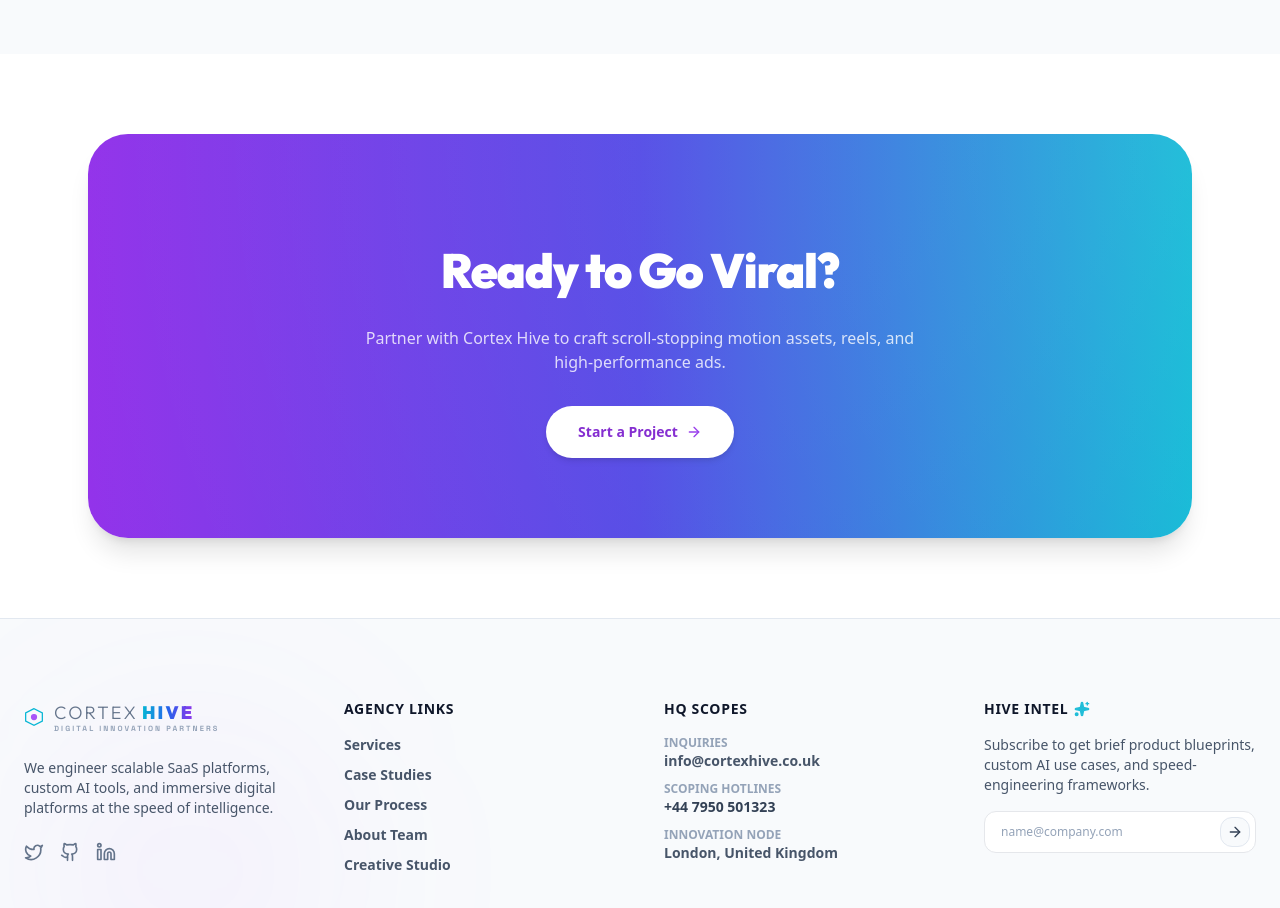
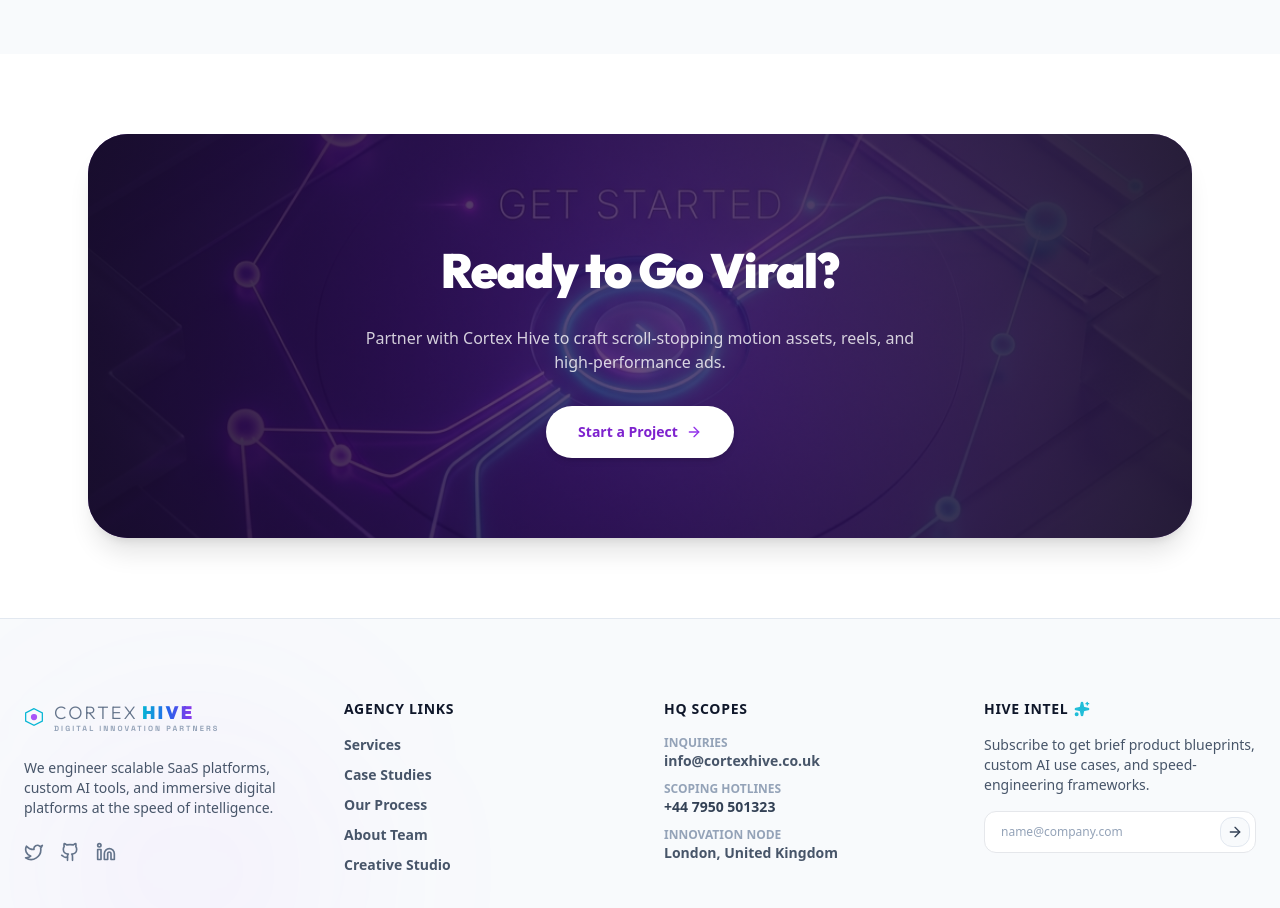
Before and after one commit to CortexHive/site1, a Next.js app: page /creative-studio in a window 1280 px wide. Shown: the part 3280-4188 px from the top of the page. Built offline with nearby package versions, Linux system fonts and the light colour scheme.

Commit message:
feat: design visual background backdrop for bottom CTA card and fix all anchor link scroll paths

```diff
--- a/src/components/creative-studio/bottom-cta.tsx
+++ b/src/components/creative-studio/bottom-cta.tsx
@@ -3,6 +3,7 @@
 import { motion } from "framer-motion";
 import Link from "next/link";
 import { useRouter } from "next/navigation";
+import Image from "next/image";
 import { ArrowRight } from "lucide-react";
 
 export default function BottomCTA() {
@@ -26,11 +27,23 @@ export default function BottomCTA() {
           whileInView={{ opacity: 1, scale: 1 }}
           viewport={{ once: true }}
           transition={{ duration: 0.6 }}
-          className="relative overflow-hidden rounded-[2.5rem] bg-gradient-to-r from-purple-600 via-indigo-600 to-cyan-500 px-8 py-16 sm:py-20 text-center shadow-xl flex flex-col items-center justify-center space-y-8"
+          className="relative overflow-hidden rounded-[2.5rem] px-8 py-16 sm:py-20 text-center shadow-xl flex flex-col items-center justify-center space-y-8 bg-purple-950 group"
         >
-          {/* Decorative design vector in background */}
-          <div className="absolute inset-0 bg-[radial-gradient(circle_at_top_right,rgba(255,255,255,0.12),transparent)] pointer-events-none" />
+          {/* Background Image backdrop */}
+          <div className="absolute inset-0 z-0 pointer-events-none">
+            <Image
+              src="/cta-bg.png"
+              alt="Interactive CTA Background"
+              fill
+              className="object-cover opacity-35 group-hover:scale-102 transition-transform duration-700"
+              sizes="(max-w-6xl) 100vw, 50vw"
+            />
+            {/* Dark radial overlay */}
+            <div className="absolute inset-0 bg-[radial-gradient(circle_at_center,rgba(15,15,26,0.2),rgba(15,15,26,0.75))]" />
+          </div>
 
+          {/* Interactive Content */}
+          <div className="relative z-10 space-y-8 flex flex-col items-center">
             <h2 className="text-3xl sm:text-5xl font-black text-white tracking-tight leading-tight max-w-2xl font-outfit">
               Ready to Go Viral?
             </h2>
@@ -42,11 +55,12 @@ export default function BottomCTA() {
               <Link
                 href="#contact"
                 onClick={handleStartProjectClick}
-              className="inline-flex items-center gap-2 px-8 py-4 rounded-full bg-white text-purple-700 hover:text-purple-800 hover:bg-slate-50 font-bold text-sm shadow-md hover:scale-102 hover:shadow-lg transition-all"
+                className="inline-flex items-center gap-2 px-8 py-4 rounded-full bg-white text-purple-700 hover:text-purple-800 hover:bg-slate-50 font-bold text-sm shadow-md hover:scale-105 active:scale-98 hover:shadow-lg transition-all"
               >
                 <span>Start a Project</span>
                 <ArrowRight className="w-4 h-4 text-purple-600" />
               </Link>
+            </div>
           </div>
         </motion.div>
       </div>
--- a/src/components/footer.tsx
+++ b/src/components/footer.tsx
@@ -2,7 +2,7 @@
 
 import { useState } from "react";
 import Link from "next/link";
-import { useRouter, usePathname } from "next/navigation";
+import { useRouter } from "next/navigation";
 import { ArrowRight, Loader2, Sparkles } from "lucide-react";
 
 const TwitterIcon = ({ className = "w-5 h-5" }: { className?: string }) => (
@@ -30,16 +30,13 @@ export default function Footer() {
   const [email, setEmail] = useState("");
   const [status, setStatus] = useState<"idle" | "loading" | "success" | "error">("idle");
   const [message, setMessage] = useState("");
-  const pathname = usePathname();
   const router = useRouter();
 
   const handleNavClick = (e: React.MouseEvent<HTMLAnchorElement>, href: string) => {
     e.preventDefault();
-    if (pathname === "/") {
-      const element = document.querySelector(href);
-      if (element) {
-        element.scrollIntoView({ behavior: "smooth" });
-      }
+    const element = document.querySelector(href);
+    if (element) {
+      element.scrollIntoView({ behavior: "smooth" });
     } else {
       router.push("/" + href);
     }
--- a/src/components/header.tsx
+++ b/src/components/header.tsx
@@ -36,11 +36,9 @@ export default function Header() {
     setIsOpen(false);
     if (href.startsWith("#")) {
       e.preventDefault();
-      if (pathname === "/") {
-        const element = document.querySelector(href);
-        if (element) {
-          element.scrollIntoView({ behavior: "smooth" });
-        }
+      const element = document.querySelector(href);
+      if (element) {
+        element.scrollIntoView({ behavior: "smooth" });
       } else {
         router.push("/" + href);
       }
```
Also changed, not shown: public/cta-bg.png (added). Lines whose indentation alone changed are shown as unchanged.
